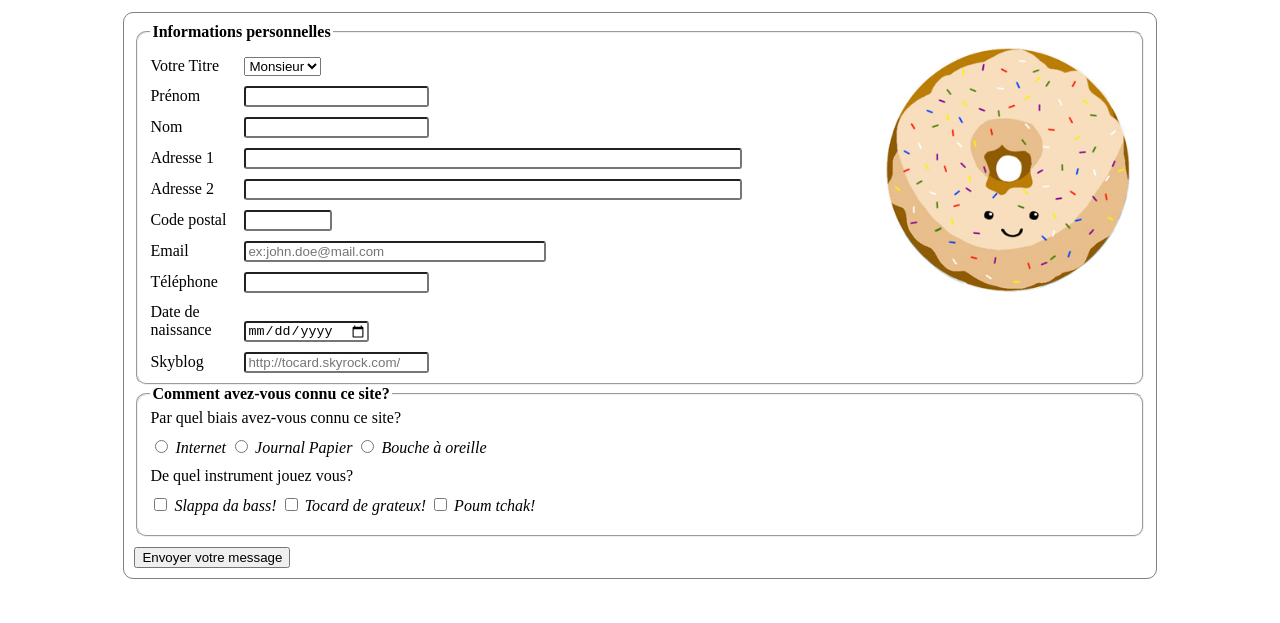
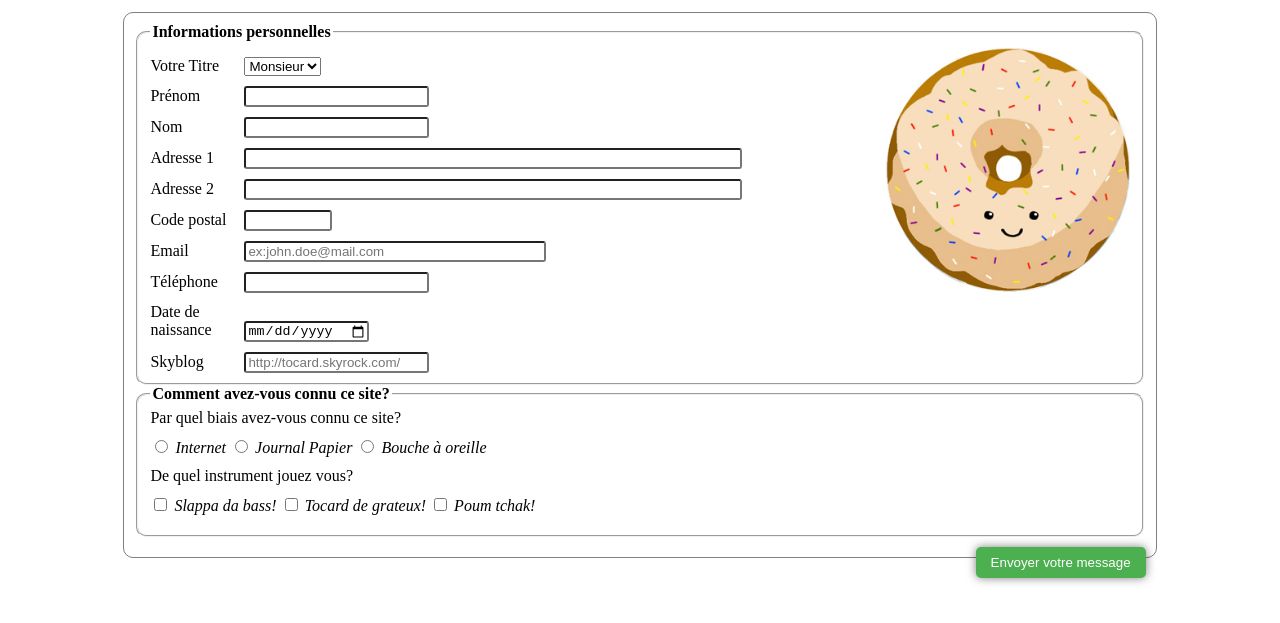
Before and after one commit to valdiss/formulaire, a plain HTML site: page index.html in a window 1280 px wide. Shown: the part 111-734 px from the top of the page. Drawn offline with Linux system fonts and the light colour scheme.

Commit message:
changement style button

```diff
--- a/style.css
+++ b/style.css
@@ -36,7 +36,6 @@ div {
     margin-top: 10px;
 }
 
-
 #f1 label {
     display: inline-block;
     text-align: left;
@@ -64,6 +63,24 @@ div {
     width: 80px;
 }
 
+button {
+    float: right;
+    border: none;
+    border-radius: 5px;
+    padding: 8px 15px;
+    background-color: #4CAF50;
+    color: white;
+    box-shadow: 0 0 10px 0 rgba(0, 0, 0, .5);
+}
+
+button:active {
+    box-shadow: inset 1px 1px 5px grey;
+}
+
+button:focus {
+    outline: none;
+}
+
 @font-face {
     src: url("LittleBird.ttf");
     font-family: "handwriting-draft";
```
Lines whose indentation alone changed are shown as unchanged.
